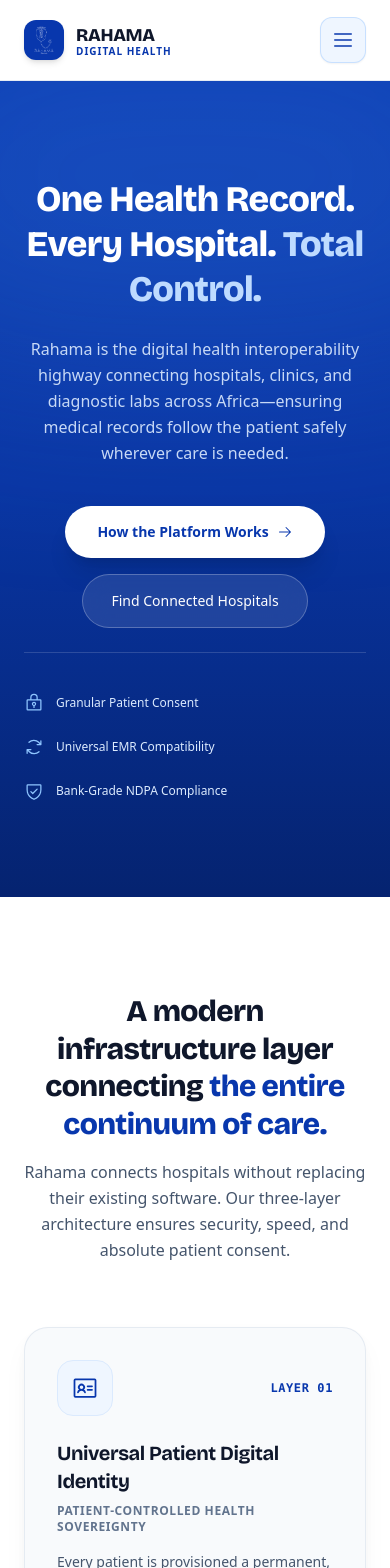
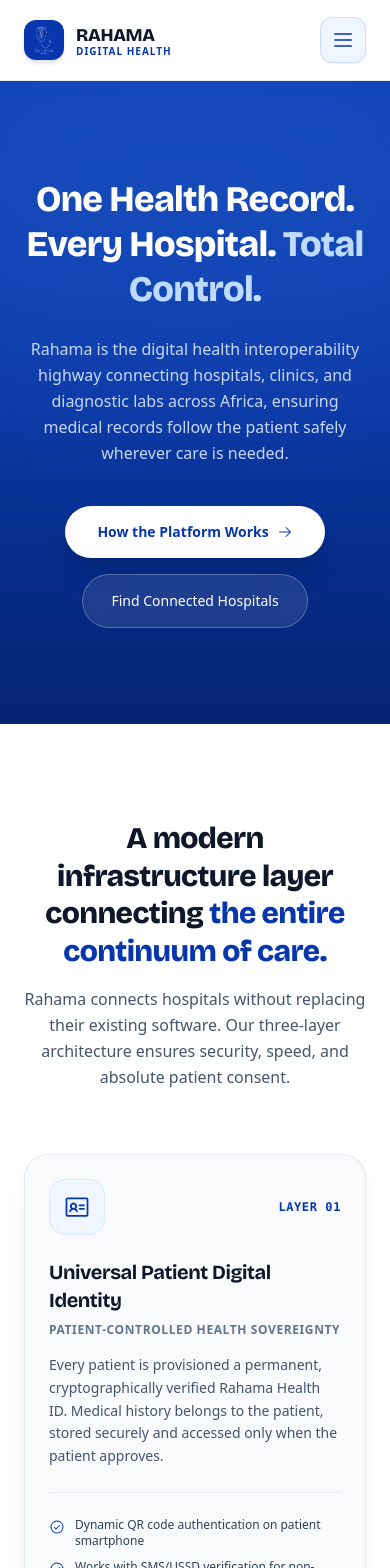
Before and after one commit to AdeoyeIbk/rahama-medical, a Next.js app: page /solution in a window 390 px wide. Shown: the top 1568 px of the page. Built offline with nearby package versions, Linux system fonts and the light colour scheme.

Commit message:
style(pages): improve responsive grid layouts and container padding

```diff
--- a/app/about/page.tsx
+++ b/app/about/page.tsx
@@ -4,7 +4,7 @@
 import { MissionVisionValuesSection } from '@/components/marketing/MissionVisionValuesSection';
 
 export const metadata = {
-  title: 'About Rahama Digital Health — Simple, Connected Care',
+  title: 'About Rahama Digital Health | Simple, Connected Care',
   description: 'Learn how Rahama connects hospitals and patients so medical records travel safely across Africa.',
 };
 
@@ -24,7 +24,7 @@
               Connecting Hospitals. <span className="text-blue-200">Protecting Patients.</span>
             </h1>
             <p className="text-base sm:text-xl text-blue-100/90 max-w-3xl mx-auto leading-relaxed">
-              Rahama makes sure your medical history travels with you safely whenever you visit a new doctor or hospital—giving you total control of your records on your phone.
+              Rahama makes sure your medical history travels with you safely whenever you visit a new doctor or hospital, giving you total control of your records on your phone.
             </p>
           </div>
         </section>
--- a/app/contact/page.tsx
+++ b/app/contact/page.tsx
@@ -217,7 +217,7 @@
         {/* 4. Quick Hospital Fast-Track Callout (Alternating bg-[#f3f7fd]) */}
         <section className="py-20 bg-[#f3f7fd]">
           <div className="max-w-4xl mx-auto px-6 sm:px-16 lg:px-32">
-            <div className="p-8 sm:p-12 rounded-3xl bg-white border border-slate-200/80 card-soft-shadow flex flex-col sm:flex-row items-center justify-between gap-6 text-center sm:text-left">
+            <div className="p-6 sm:p-8 lg:p-10 rounded-3xl bg-white border border-slate-200/80 card-soft-shadow flex flex-col sm:flex-row items-center justify-between gap-6 text-center sm:text-left">
               <div className="space-y-2">
                 <h3 className="text-xl sm:text-2xl font-bold font-heading text-slate-900">
                   Ready to register your healthcare facility today?
--- a/app/solution/page.tsx
+++ b/app/solution/page.tsx
@@ -1,14 +1,14 @@
-'use client';
+"use client";
 
-import React, { useState, useEffect } from 'react';
-import Link from 'next/link';
-import { motion } from 'framer-motion';
-import { Navbar } from '@/components/navigation/Navbar';
-import { Footer } from '@/components/navigation/Footer';
-import { hospitalService } from '@/services/hospital.service';
-import { Hospital } from '@/types';
-import { BeforeAfterVisual } from '@/components/marketing/BeforeAfterVisual';
-import { HospitalDiscoverySection } from '@/components/marketing/HospitalDiscoverySection';
+import React, { useState, useEffect } from "react";
+import Link from "next/link";
+import { motion } from "framer-motion";
+import { Navbar } from "@/components/navigation/Navbar";
+import { Footer } from "@/components/navigation/Footer";
+import { hospitalService } from "@/services/hospital.service";
+import { Hospital } from "@/types";
+import { BeforeAfterVisual } from "@/components/marketing/BeforeAfterVisual";
+import { HospitalDiscoverySection } from "@/components/marketing/HospitalDiscoverySection";
 import {
   ArrowRight,
   IdentificationCard,
@@ -20,14 +20,16 @@
   Heartbeat,
   FirstAid,
   Baby,
-  Pulse
-} from '@phosphor-icons/react';
+  Pulse,
+} from "@phosphor-icons/react";
 
 export default function SolutionPage() {
   const [hospitals, setHospitals] = useState<Hospital[]>([]);
-  const [searchQuery, setSearchQuery] = useState('');
-  const [selectedState, setSelectedState] = useState('ALL');
-  const [homeHospitalId, setHomeHospitalId] = useState<string | null>('hosp-001');
+  const [searchQuery, setSearchQuery] = useState("");
+  const [selectedState, setSelectedState] = useState("ALL");
+  const [homeHospitalId, setHomeHospitalId] = useState<string | null>(
+    "hosp-001",
+  );
 
   useEffect(() => {
     loadHospitals();
@@ -42,71 +44,80 @@
 
   const architectureLayers = [
     {
-      layer: 'Layer 01',
-      title: 'Universal Patient Digital Identity',
-      subtitle: 'Patient-Controlled Health Sovereignty',
-      desc: 'Every patient is provisioned a permanent, cryptographically verified Rahama Health ID. Medical history belongs to the patient—stored securely and accessed only when the patient approves.',
+      layer: "Layer 01",
+      title: "Universal Patient Digital Identity",
+      subtitle: "Patient-Controlled Health Sovereignty",
+      desc: "Every patient is provisioned a permanent, cryptographically verified Rahama Health ID. Medical history belongs to the patient, stored securely and accessed only when the patient approves.",
       icon: <IdentificationCard className="w-7 h-7 text-[#0837ad]" />,
       benefits: [
-        'Dynamic QR code authentication on patient smartphone',
-        'Works with SMS/USSD verification for non-smartphone users',
-        'Lifelong portability across every accredited health facility',
-        'Zero repeat blood tests or duplicate diagnostics'
-      ]
+        "Dynamic QR code authentication on patient smartphone",
+        "Works with SMS/USSD verification for non-smartphone users",
+        "Lifelong portability across every accredited health facility",
+        "Zero repeat blood tests or duplicate diagnostics",
+      ],
     },
     {
-      layer: 'Layer 02',
-      title: 'Interoperability & Data Highway',
-      subtitle: 'Zero-Disruption Facility Connectors',
-      desc: 'Rahama operates as a vendor-neutral digital exchange layer. We integrate directly with existing hospital EMRs, diagnostic laboratories, and imaging centers using modern FHIR and HL7 protocols.',
+      layer: "Layer 02",
+      title: "Interoperability & Data Highway",
+      subtitle: "Zero-Disruption Facility Connectors",
+      desc: "Rahama operates as a vendor-neutral digital exchange layer. We integrate directly with existing hospital EMRs, diagnostic laboratories, and imaging centers using modern FHIR and HL7 protocols.",
       icon: <ArrowsClockwise className="w-7 h-7 text-[#0837ad]" />,
       benefits: [
-        'Hospitals keep their existing software—no retraining needed',
-        'Real-time automated sync of lab results, vitals, and notes',
-        'Bank-grade TLS 1.3 encryption for in-transit data',
-        'Zero vendor lock-in or proprietary record trapping'
-      ]
+        "Hospitals keep their existing software with no retraining needed",
+        "Real-time automated sync of lab results, vitals, and notes",
+        "Bank-grade TLS 1.3 encryption for in-transit data",
+        "Zero vendor lock-in or proprietary record trapping",
+      ],
     },
     {
-      layer: 'Layer 03',
-      title: 'Clinical Continuity & Insights',
-      subtitle: 'Empowering Doctors at Point of Care',
-      desc: 'Admitting physicians and specialists get instantaneous access to verified longitudinal medical history upon patient authorization, eliminating guesswork and saving lives.',
+      layer: "Layer 03",
+      title: "Clinical Continuity & Insights",
+      subtitle: "Empowering Doctors at Point of Care",
+      desc: "Admitting physicians and specialists get instantaneous access to verified longitudinal medical history upon patient authorization, eliminating guesswork and saving lives.",
       icon: <Pulse className="w-7 h-7 text-[#0837ad]" />,
       benefits: [
-        'Immediate alerts for drug allergies and chronic conditions',
-        'Full chronological view of previous visits across all hospitals',
-        'AI-assisted clinical consultation summaries and ICD-11 coding',
-        'Instant emergency protocol with tamper-proof audit trails'
-      ]
-    }
+        "Immediate alerts for drug allergies and chronic conditions",
+        "Full chronological view of previous visits across all hospitals",
+        "AI-assisted clinical consultation summaries and ICD-11 coding",
+        "Instant emergency protocol with tamper-proof audit trails",
+      ],
+    },
   ];
 
   const caseStudies = [
     {
-      caseNumber: 'Case 01',
-      title: 'Emergency Transfer Between Facilities',
-      scenario: 'A patient is involved in a road traffic incident in Ikeja and rushed to an urgent care clinic, then quickly transferred to a tertiary teaching hospital.',
-      traditionalIssue: 'Paper records are delayed or lost in transit. The trauma surgical team has zero knowledge of the patient’s severe penicillin allergy or blood type.',
-      rahamaSolution: 'The admitting trauma team scans the patient’s Rahama digital card. Within seconds, emergency blood typing, active medications, and allergy warnings are displayed on the clinical console.',
-      icon: <FirstAid className="w-6 h-6 text-[#0837ad]" />
+      caseNumber: "Case 01",
+      title: "Emergency Transfer Between Facilities",
+      scenario:
+        "A patient is involved in a road traffic incident in Ikeja and rushed to an urgent care clinic, then quickly transferred to a tertiary teaching hospital.",
+      traditionalIssue:
+        "Paper records are delayed or lost in transit. The trauma surgical team has zero knowledge of the patient’s severe penicillin allergy or blood type.",
+      rahamaSolution:
+        "The admitting trauma team scans the patient’s Rahama digital card. Within seconds, emergency blood typing, active medications, and allergy warnings are displayed on the clinical console.",
+      icon: <FirstAid className="w-6 h-6 text-[#0837ad]" />,
     },
     {
-      caseNumber: 'Case 02',
-      title: 'Chronic Condition & Multi-Specialist Care',
-      scenario: 'A patient living with Type 2 Diabetes and Hypertension visits an endocrinologist in Lagos, a cardiologist in Abuja, and a local family clinic.',
-      traditionalIssue: 'Each physician works with isolated partial records. The patient spends tens of thousands of Naira repeating HbA1c and lipid panel tests every few months.',
-      rahamaSolution: 'All diagnostic labs and specialist prescription logs sync to one lifelong timeline. Both specialists review the exact same medication history and avoid redundant laboratory testing.',
-      icon: <Pulse className="w-6 h-6 text-[#0837ad]" />
+      caseNumber: "Case 02",
+      title: "Chronic Condition & Multi-Specialist Care",
+      scenario:
+        "A patient living with Type 2 Diabetes and Hypertension visits an endocrinologist in Lagos, a cardiologist in Abuja, and a local family clinic.",
+      traditionalIssue:
+        "Each physician works with isolated partial records. The patient spends tens of thousands of Naira repeating HbA1c and lipid panel tests every few months.",
+      rahamaSolution:
+        "All diagnostic labs and specialist prescription logs sync to one lifelong timeline. Both specialists review the exact same medication history and avoid redundant laboratory testing.",
+      icon: <Pulse className="w-6 h-6 text-[#0837ad]" />,
     },
     {
-      caseNumber: 'Case 03',
-      title: 'Maternal Care & Unscheduled Delivery',
-      scenario: 'An expectant mother receives antenatal care at a private clinic, but goes into sudden premature labor while visiting relatives in another state.',
-      traditionalIssue: 'The new hospital has no access to her gestational age scans, prenatal serology tests, or previous cesarean surgical notes.',
-      rahamaSolution: 'The labor ward doctor requests instant access via the mother’s Rahama ID. With one tap on her phone, complete antenatal monitoring history is immediately available.',
-      icon: <Baby className="w-6 h-6 text-[#0837ad]" />
-    }
+      caseNumber: "Case 03",
+      title: "Maternal Care & Unscheduled Delivery",
+      scenario:
+        "An expectant mother receives antenatal care at a private clinic, but goes into sudden premature labor while visiting relatives in another state.",
+      traditionalIssue:
+        "The new hospital has no access to her gestational age scans, prenatal serology tests, or previous cesarean surgical notes.",
+      rahamaSolution:
+        "The labor ward doctor requests instant access via the mother’s Rahama ID. With one tap on her phone, complete antenatal monitoring history is immediately available.",
+      icon: <Baby className="w-6 h-6 text-[#0837ad]" />,
+    },
   ];
 
   return (
@@ -121,10 +132,13 @@
 
           <div className="max-w-[1600px] mx-auto px-6 sm:px-16 lg:px-32 relative z-10 text-center space-y-6">
             <h1 className="text-4xl sm:text-5xl lg:text-6xl font-extrabold font-heading text-white tracking-tight leading-tight">
-              One Health Record. Every Hospital. <span className="text-blue-200">Total Control.</span>
+              One Health Record. Every Hospital.{" "}
+              <span className="text-blue-200">Total Control.</span>
             </h1>
             <p className="text-base sm:text-xl text-blue-100/90 max-w-3xl mx-auto leading-relaxed">
-              Rahama is the digital health interoperability highway connecting hospitals, clinics, and diagnostic labs across Africa—ensuring medical records follow the patient safely wherever care is needed.
+              Rahama is the digital health interoperability highway connecting
+              hospitals, clinics, and diagnostic labs across Africa, ensuring
+              medical records follow the patient safely wherever care is needed.
             </p>
 
             <div className="flex flex-wrap items-center justify-center gap-4 pt-4">
@@ -142,45 +156,30 @@
                 <span>Find Connected Hospitals</span>
               </a>
             </div>
-
-            {/* Clean Feature Callouts Beneath Hero (Plain text, no pills) */}
-            <div className="pt-10 grid grid-cols-1 sm:grid-cols-3 gap-6 max-w-3xl mx-auto text-left border-t border-white/15">
-              <div className="flex items-center gap-3">
-                <LockKey className="w-5 h-5 text-blue-300 shrink-0" />
-                <span className="text-xs sm:text-sm font-medium text-blue-100">
-                  Granular Patient Consent
-                </span>
-              </div>
-              <div className="flex items-center gap-3">
-                <ArrowsClockwise className="w-5 h-5 text-blue-300 shrink-0" />
-                <span className="text-xs sm:text-sm font-medium text-blue-100">
-                  Universal EMR Compatibility
-                </span>
-              </div>
-              <div className="flex items-center gap-3">
-                <ShieldCheck className="w-5 h-5 text-blue-300 shrink-0" />
-                <span className="text-xs sm:text-sm font-medium text-blue-100">
-                  Bank-Grade NDPA Compliance
-                </span>
-              </div>
-            </div>
           </div>
         </section>
 
         {/* 2. Architecture: The 3 Core Infrastructure Layers (White Background) */}
-        <section id="architecture" className="py-24 sm:py-32 bg-white text-slate-900 transition-colors">
+        <section
+          id="architecture"
+          className="py-24 sm:py-32 bg-white text-slate-900 transition-colors"
+        >
           <div className="max-w-[1600px] mx-auto px-6 sm:px-16 lg:px-32">
             <div className="text-center max-w-3xl mx-auto mb-16 space-y-4">
               <h2 className="text-3xl sm:text-4xl lg:text-5xl font-extrabold font-heading text-slate-900 tracking-tight leading-tight">
-                A modern infrastructure layer connecting{' '}
-                <span className="text-[#0837ad]">the entire continuum of care.</span>
+                A modern infrastructure layer connecting{" "}
+                <span className="text-[#0837ad]">
+                  the entire continuum of care.
+                </span>
               </h2>
               <p className="text-base sm:text-lg text-slate-600 leading-relaxed max-w-2xl mx-auto">
-                Rahama connects hospitals without replacing their existing software. Our three-layer architecture ensures security, speed, and absolute patient consent.
+                Rahama connects hospitals without replacing their existing
+                software. Our three-layer architecture ensures security, speed,
+                and absolute patient consent.
               </p>
             </div>
 
-            <div className="grid grid-cols-1 lg:grid-cols-3 gap-8">
+            <div className="grid grid-cols-1 lg:grid-cols-3 gap-6 lg:gap-8">
               {architectureLayers.map((layer, idx) => (
                 <motion.div
                   key={layer.layer}
@@ -188,7 +187,7 @@
                   whileInView={{ opacity: 1, y: 0 }}
                   viewport={{ once: true }}
                   transition={{ duration: 0.4, delay: idx * 0.1 }}
-                  className="bg-[#f8fafc] hover:bg-white p-8 sm:p-10 rounded-3xl border border-slate-200/80 hover:border-blue-200 card-soft-shadow hover:shadow-xl transition-all duration-300 flex flex-col justify-between"
+                  className="bg-[#f8fafc] hover:bg-white p-6 sm:p-7 lg:p-8 rounded-3xl border border-slate-200/80 hover:border-blue-200 card-soft-shadow hover:shadow-xl transition-all duration-300 flex flex-col justify-between"
                 >
                   <div>
                     <div className="flex items-center justify-between mb-6">
@@ -213,7 +212,10 @@
 
                   <div className="pt-6 border-t border-slate-200/70 space-y-2.5">
                     {layer.benefits.map((b) => (
-                      <div key={b} className="flex items-start gap-2.5 text-xs text-slate-700">
+                      <div
+                        key={b}
+                        className="flex items-start gap-2.5 text-xs text-slate-700"
+                      >
                         <CheckCircle className="w-4 h-4 text-[#0837ad] shrink-0 mt-0.5" />
                         <span>{b}</span>
                       </div>
@@ -233,15 +235,16 @@
           <div className="max-w-[1600px] mx-auto px-6 sm:px-16 lg:px-32">
             <div className="text-center max-w-3xl mx-auto mb-16 space-y-4">
               <h2 className="text-3xl sm:text-4xl lg:text-5xl font-extrabold font-heading text-slate-900 tracking-tight leading-tight">
-                Designed for the realities of{' '}
+                Designed for the realities of{" "}
                 <span className="text-[#0837ad]">African healthcare.</span>
               </h2>
               <p className="text-base sm:text-lg text-slate-600 leading-relaxed max-w-2xl mx-auto">
-                Explore how Rahama eliminates dangerous information gaps across typical real-world medical encounters.
+                Explore how Rahama eliminates dangerous information gaps across
+                typical real-world medical encounters.
               </p>
             </div>
 
-            <div className="grid grid-cols-1 lg:grid-cols-3 gap-8">
+            <div className="grid grid-cols-1 lg:grid-cols-3 gap-6 lg:gap-8">
               {caseStudies.map((cs, idx) => (
                 <motion.div
                   key={cs.caseNumber}
@@ -249,7 +252,7 @@
                   whileInView={{ opacity: 1, y: 0 }}
                   viewport={{ once: true }}
                   transition={{ duration: 0.4, delay: idx * 0.1 }}
-                  className="bg-[#f8fafc] p-8 sm:p-10 rounded-3xl border border-slate-200/80 card-soft-shadow hover:shadow-xl hover:border-blue-200 transition-all duration-300 flex flex-col justify-between"
+                  className="bg-[#f8fafc] p-6 sm:p-7 lg:p-8 rounded-3xl border border-slate-200/80 card-soft-shadow hover:shadow-xl hover:border-blue-200 transition-all duration-300 flex flex-col justify-between"
                 >
                   <div className="space-y-4">
                     <div className="flex items-center justify-between">
@@ -267,17 +270,23 @@
 
                     <div className="space-y-3 text-xs sm:text-sm">
                       <div className="p-3.5 rounded-2xl bg-white border border-slate-200/80 text-slate-600">
-                        <strong className="block text-slate-900 font-semibold mb-1">Scenario:</strong>
+                        <strong className="block text-slate-900 font-semibold mb-1">
+                          Scenario:
+                        </strong>
                         {cs.scenario}
                       </div>
 
                       <div className="p-3.5 rounded-2xl bg-slate-100 border border-slate-200/80 text-slate-600">
-                        <strong className="block text-slate-900 font-semibold mb-1">Traditional Failure:</strong>
+                        <strong className="block text-slate-900 font-semibold mb-1">
+                          Traditional Failure:
+                        </strong>
                         {cs.traditionalIssue}
                       </div>
 
                       <div className="p-3.5 rounded-2xl bg-blue-50 border border-blue-100 text-slate-700">
-                        <strong className="block text-[#0837ad] font-semibold mb-1">With Rahama Connected:</strong>
+                        <strong className="block text-[#0837ad] font-semibold mb-1">
+                          With Rahama Connected:
+                        </strong>
                         {cs.rahamaSolution}
                       </div>
                     </div>
@@ -301,16 +310,18 @@
 
         {/* 6. High-Impact CTA Banner (White Section with Royal Blue Card) */}
         <section className="py-24 sm:py-32 px-6 sm:px-16 lg:px-32 bg-white">
-          <div className="max-w-6xl mx-auto rounded-[36px] sm:rounded-[44px] bg-gradient-to-br from-[#0837ad] via-[#0b3dc4] to-[#041d63] text-white p-10 sm:p-16 text-center space-y-8 shadow-2xl shadow-blue-900/15 border border-blue-400/20 relative overflow-hidden">
+          <div className="max-w-6xl mx-auto rounded-[36px] sm:rounded-[44px] bg-gradient-to-br from-[#0837ad] via-[#0b3dc4] to-[#041d63] text-white p-8 sm:p-12 lg:p-16 text-center space-y-8 shadow-2xl shadow-blue-900/15 border border-blue-400/20 relative overflow-hidden">
             <div className="absolute top-0 right-1/4 w-80 h-80 bg-blue-400/20 blur-[80px] rounded-full pointer-events-none" />
 
             <div className="relative z-10 max-w-3xl mx-auto space-y-6">
               <h2 className="text-3xl sm:text-4xl lg:text-5xl font-extrabold font-heading text-white tracking-tight leading-tight">
-                Bring your facility onto the{' '}
+                Bring your facility onto the{" "}
                 <span className="text-blue-200">connected health network.</span>
               </h2>
               <p className="text-base sm:text-lg text-blue-100/90 leading-relaxed max-w-2xl mx-auto">
-                Join forward-thinking hospitals, diagnostic clinics, and health systems across Nigeria. Secure integration takes less than one week.
+                Join forward-thinking hospitals, diagnostic clinics, and health
+                systems across Nigeria. Secure integration takes less than one
+                week.
               </p>
 
               <div className="flex flex-wrap items-center justify-center gap-4 pt-2">
```
Also changed, not shown: app/page.tsx (+4 -4 lines).
